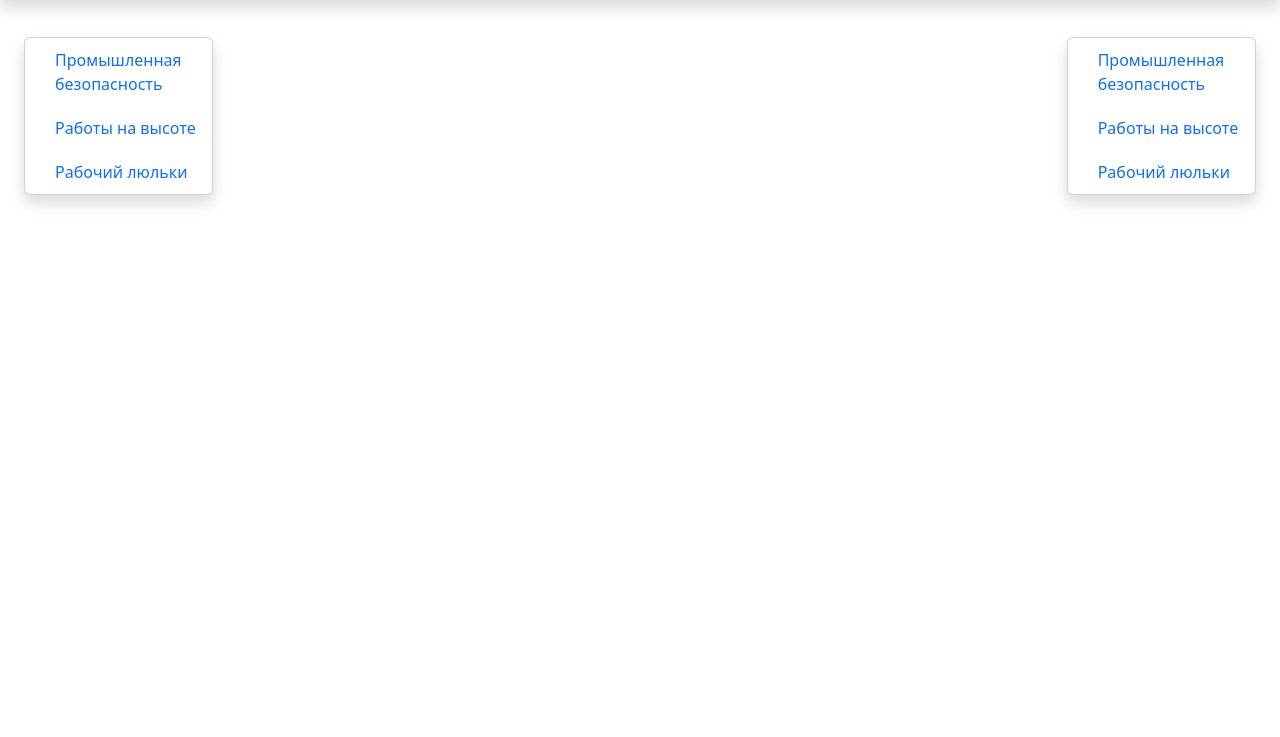
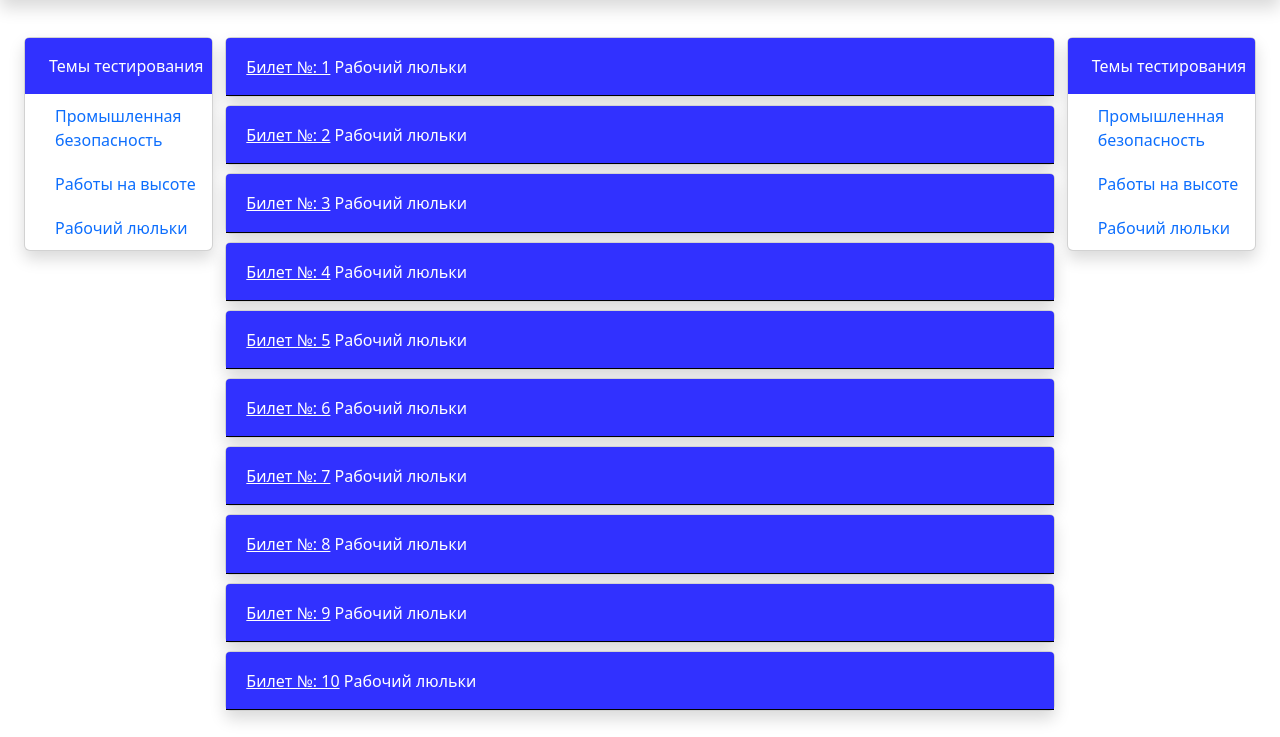
Before and after one commit to Satrey/tickets, a Django app: a page that uses tickets/templates/core/main.html in a window 1280 px wide. Shown: the part 63-800 px from the top of the page. Run offline with Django 4.2, Linux system fonts and the light colour scheme; data comes from the database, SQL or seed files in the repository.

```diff
--- a/tickets/core/urls.py
+++ b/tickets/core/urls.py
@@ -3,7 +3,7 @@ from . import views
 
 
 urlpatterns = [
+    path('<str:slug>/<int:number>/', views.ticket, name='ticket'),
+    path('<str:slug>/', views.theme_choice, name='theme_choice'),
     path('', views.tests, name='tests'),
-    path('<str:slug>/<int:number>', views.ticket, name='ticket'),
-    path('<str:slug>/', views.ticket_choice, name='ticket_choice')
 ]
--- a/tickets/core/views.py
+++ b/tickets/core/views.py
@@ -11,12 +11,15 @@ def tests(request):
 
 def ticket(request, slug, number):
     themes = Theme.objects.all()
+    tickets = Ticket.objects.filter(theme__slug=slug)
     questions = Question.objects.filter(theme__slug=slug).filter(ticket__number=number)
     answers = Answer.objects.filter(ques__ticket__number=number)
-    data = {'themes': themes, 'questions': questions, 'answers': answers}
+    data = {'themes': themes, 'tickets': tickets, 'questions': questions, 'answers': answers}
     return render(request, 'core/ticket.html', {'context': data})
 
-def ticket_choice(request, slug):
+
+def theme_choice(request, slug):
     themes = Theme.objects.all()
-    data = {'themes': themes}
+    tickets = Ticket.objects.filter(theme__slug=slug)
+    data = {'themes': themes, 'tickets': tickets}
     return render(request, 'core/main.html', {'context': data})
--- a/tickets/static/css/styles.css
+++ b/tickets/static/css/styles.css
@@ -68,6 +68,13 @@ li:hover {
     background-color: rgba(128, 128, 128, 0.233);
 }
 
+.aside-title {
+    background-color: rgba(0, 0, 255, 0.808);
+    color: white;
+    border-top-right-radius: 4px;
+    border-top-left-radius: 4px;
+}
+
 /* .test-container {
     padding-top: 160px;
 } */
--- a/tickets/templates/core/main.html
+++ b/tickets/templates/core/main.html
@@ -2,19 +2,34 @@
 
 {% block left-aside %}
     <div class="card shadow ms-4 aside">
+        <div class="aside-title ps-4 pt-3 pb-3">
+            Темы тестирования
+        </div>
         {% for theme in context.themes %}
-            <a class="theme-link" href="{{ theme.slug }}">{{ theme }}</a>
+            <a class="theme-link active" href='{% url "theme_choice" theme.slug %}'>{{ theme }}</a>
         {% endfor %}
     </div>
 {% endblock %}
 {% block right-aside %}
     <div class="card shadow me-4 aside">
+        <div class="aside-title ps-4 pt-3 pb-3">
+            Темы тестирования
+        </div>
         {% for theme in context.themes %}
-            <a class="theme-link" href="">{{ theme }}</a>
+            <a class="theme-link" href='{% url "theme_choice" theme.slug %}'>{{ theme }}</a>
         {% endfor %}
     </div>
 {% endblock %}
 
 
 {% block content %}
+    {% for ticket in context.tickets %}
+
+    <div class="card question-card shadow mb-2">
+        <div class="ticket-title">
+            <h6><a class="text-white" href="{% url 'ticket' ticket.theme.slug ticket.number %}">Билет №: {{ ticket.number }}</a>     {{ticket.theme.name}}</h6>
+        </div>
+    </div>
+
+    {% endfor %}
 {% endblock %}
--- a/tickets/tickets/urls.py
+++ b/tickets/tickets/urls.py
@@ -18,5 +18,5 @@ from django.urls import path, include
 
 urlpatterns = [
     path('admin/', admin.site.urls),
-    path('tests/', include('core.urls'))
+    path('tests/', include('core.urls')),
 ]
```
Also changed, not shown: tickets/templates/core/ticket.html (+11 -0 lines).
